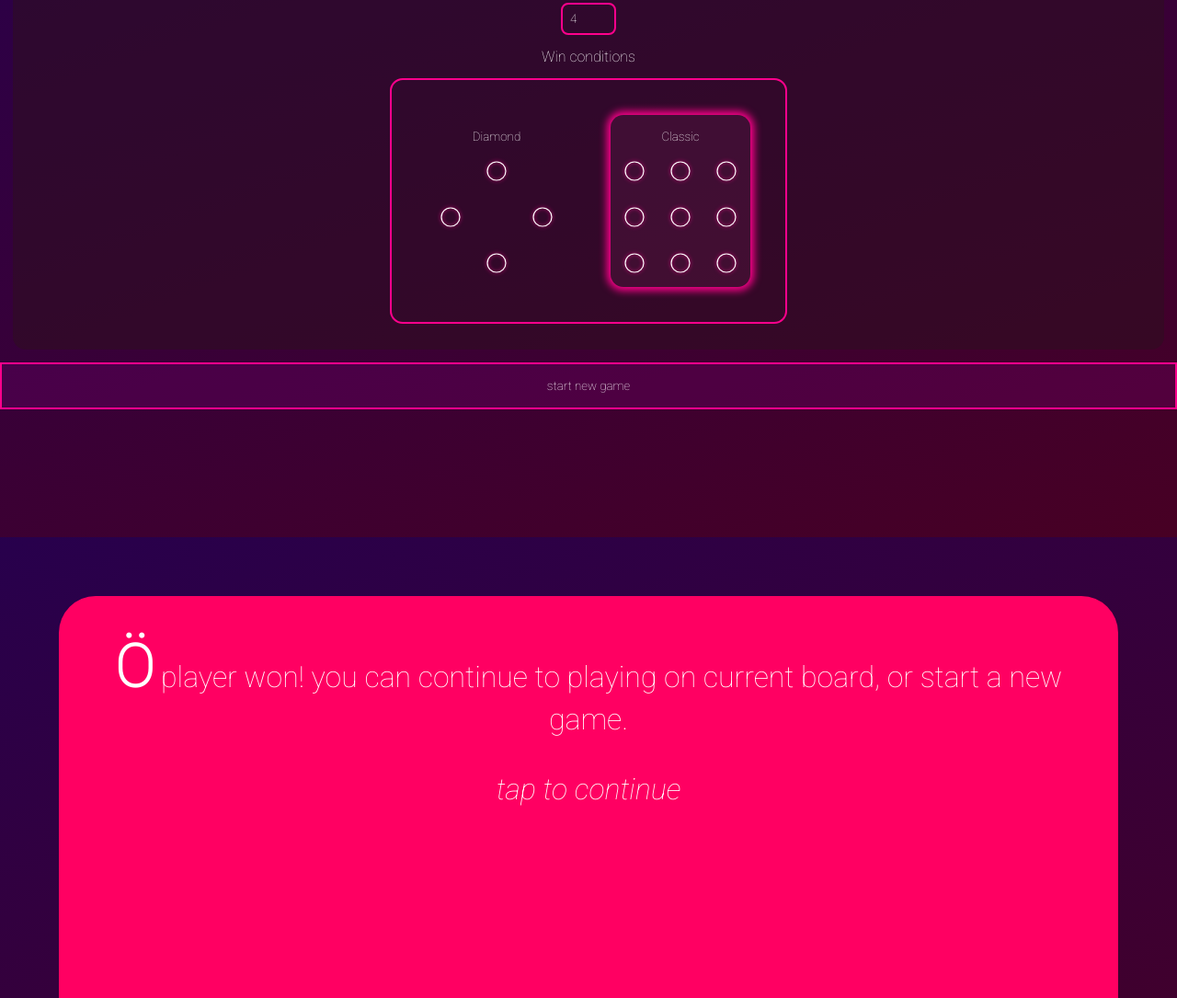
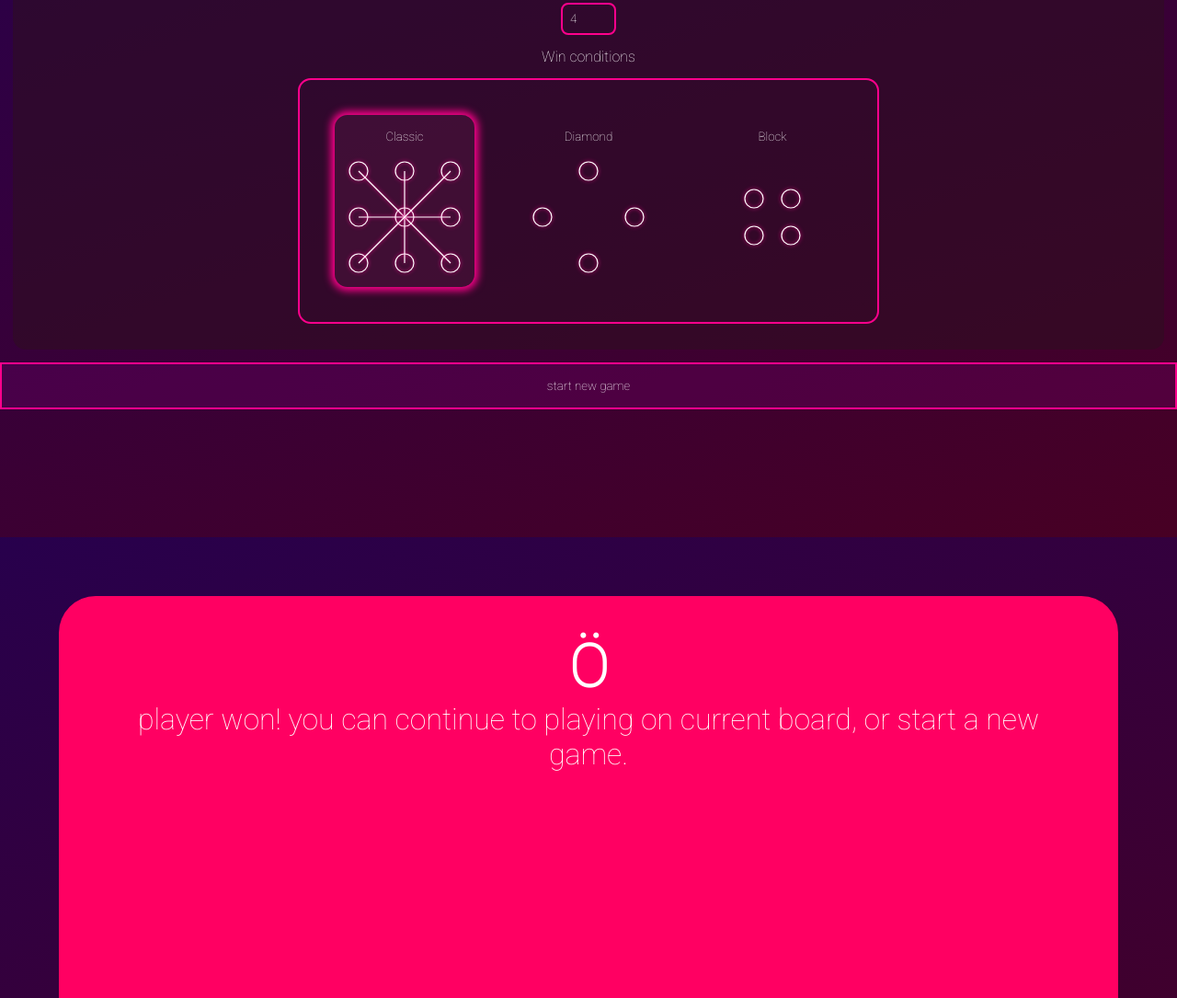
Before and after one commit to va9iff/XOU, a plain HTML site: page index.html in a window 1280 px wide. Shown: the part 216-1301 px from the top of the page at 92% size. Drawn offline with Linux system fonts and the light colour scheme.

Commit message:
add 2x2 block win pattern and change win popup

```diff
--- a/index.html
+++ b/index.html
@@ -15,7 +15,7 @@
         <div id="winpopup">
           <b id="winnerplayertext">Ö</b> player won! you can continue to playing on current board, or start a new game.
           <br /><br />
-          <i>tap to continue</i>
+          <i style="margin-top: auto">tap to continue</i>
         </div>
       </div>
       <div id="stats">XOU</div>
@@ -31,9 +31,27 @@
           />
         </div>
         Players
-        <input id="playerlen" type="number" value="4" min="0" max="27" />
+        <input id="playerlen" type="number" value="4" min="1" max="27" />
         Win conditions
         <div class="winpatwrapper">
+          <button class="winpat" id="classic">
+            Classic
+            <svg height="120" width="120">
+              <circle cx="10" cy="10" class="patrevcirc" />
+              <circle cx="10" cy="60" class="patrevcirc" />
+              <circle cx="10" cy="110" class="patrevcirc" />
+              <circle cx="60" cy="10" class="patrevcirc" />
+              <circle cx="110" cy="10" class="patrevcirc" />
+              <circle cx="60" cy="60" class="patrevcirc" />
+              <circle cx="60" cy="110" class="patrevcirc" />
+              <circle cx="110" cy="60" class="patrevcirc" />
+              <circle cx="110" cy="110" class="patrevcirc" />
+              <line x1="10" y1="10" x2="110" y2="110" class="patrevcirc" />
+              <line x1="60" y1="10" x2="60" y2="110" class="patrevcirc" />
+              <line x1="10" y1="60" x2="110" y2="60" class="patrevcirc" />
+              <line x1="10" y1="110" x2="110" y2="10" class="patrevcirc" />
+            </svg>
+          </button>
           <button class="winpat" id="diamond">
             Diamond
             <svg height="120" width="120">
@@ -49,18 +67,17 @@
               <!-- <circle cx="110" cy="110" class="patrevcirc" /> -->
             </svg>
           </button>
-          <button class="winpat" id="classic">
-            Classic
+          <button class="winpat" id="block">
+            Block
             <svg height="120" width="120">
-              <circle cx="10" cy="10" class="patrevcirc" />
-              <circle cx="10" cy="60" class="patrevcirc" />
-              <circle cx="10" cy="110" class="patrevcirc" />
-              <circle cx="60" cy="10" class="patrevcirc" />
-              <circle cx="110" cy="10" class="patrevcirc" />
-              <circle cx="60" cy="60" class="patrevcirc" />
-              <circle cx="60" cy="110" class="patrevcirc" />
-              <circle cx="110" cy="60" class="patrevcirc" />
-              <circle cx="110" cy="110" class="patrevcirc" />
+              <circle cx="40" cy="40" class="patrevcirc" />
+              <circle cx="40" cy="80" class="patrevcirc" />
+              <!-- <circle cx="60" cy="10" class="patrevcirc" /> -->
+              <circle cx="80" cy="40" class="patrevcirc" />
+              <!-- <circle cx="60" cy="60" class="patrevcirc" /> -->
+              <!-- <circle cx="60" cy="110" class="patrevcirc" /> -->
+              <!-- <circle cx="110" cy="60" class="patrevcirc" /> -->
+              <circle cx="80" cy="80" class="patrevcirc" />
             </svg>
           </button>
         </div>
--- a/style.css
+++ b/style.css
@@ -236,6 +236,8 @@ b {
   padding: 40px;
   text-align: center;
   height: 100%;
+  display: flex;
+  flex-direction: column;
 }
 
 /* width */
```
